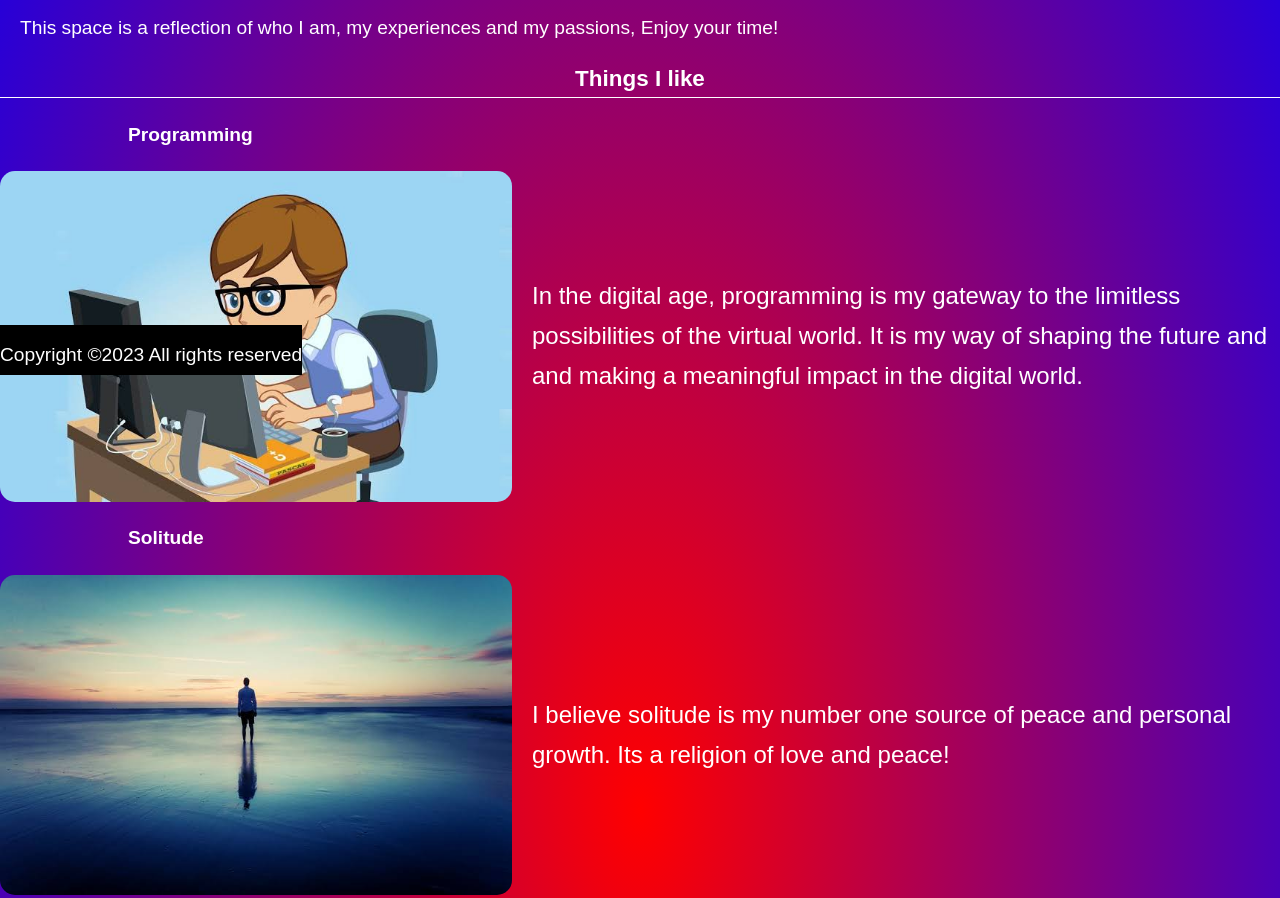
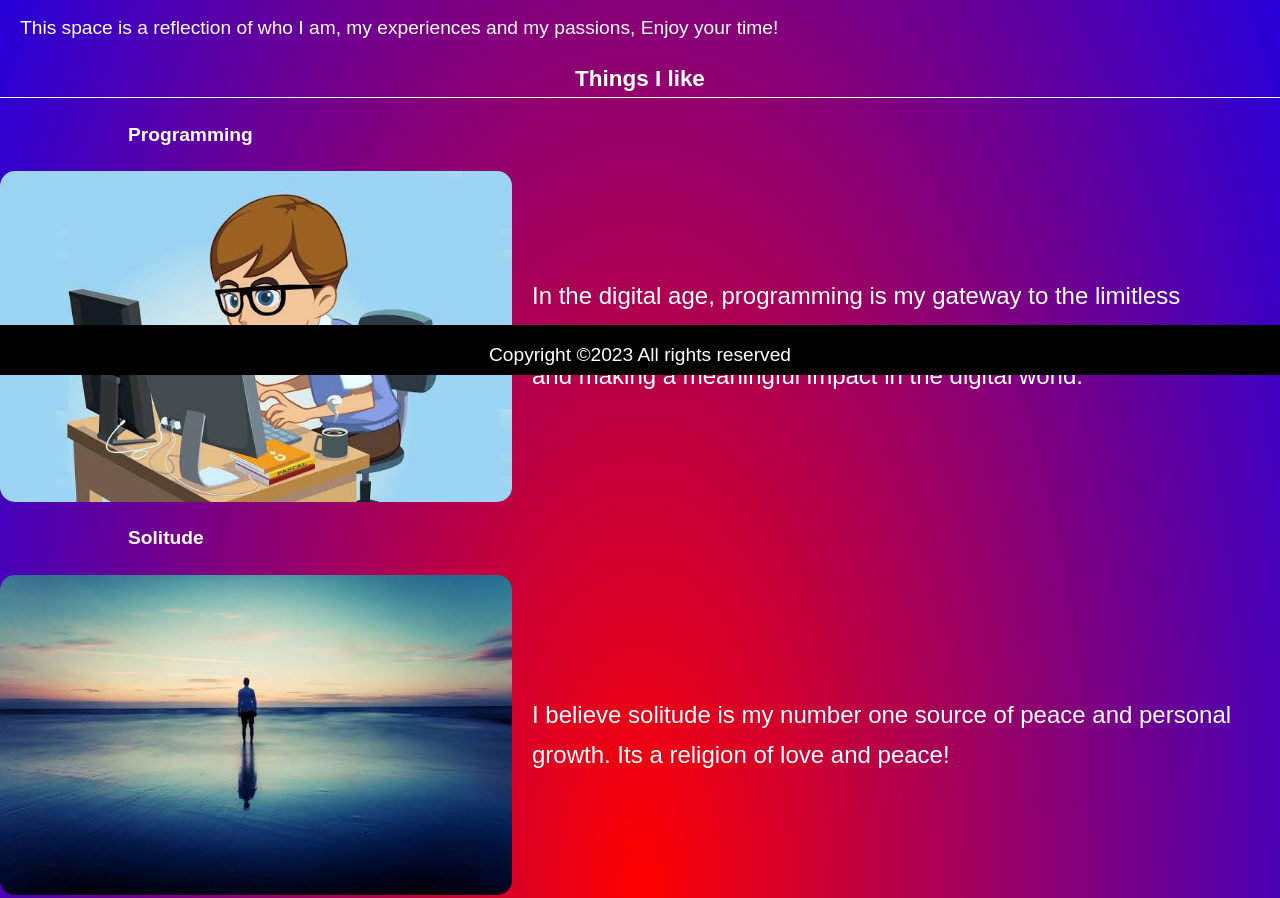
Before and after one commit to Nyanja23/josephmendeswebpage, a plain HTML site: page about/about.html in a window 1280 px wide. Shown: the part 425-1323 px from the top of the page. Drawn offline with Linux system fonts and the light colour scheme.

Commit message:
Update style.css

```diff
--- a/about/style.css
+++ b/about/style.css
@@ -42,12 +42,6 @@ header .links{
     display: flex;
     gap: 1.4rem;
 }
-/*@media screen and (max-width: 514px){
-    header{
-       display: grid;
-       gap: 0px;
-    }
-}*/
 @media screen and (max-width: 462px){
     .hero .offscreen{
         display: none;
@@ -72,6 +66,9 @@ main h3{
     text-align: center;
     border-bottom: 1px solid #fff;
     padding: 5px;
+}
+.hero {
+    margin-bottom: 20vh;
 }
 .hero > div img{
     width: 40%;
@@ -124,7 +121,9 @@ main h3{
 
 footer {
     position: fixed;
+    right: 0;
     bottom: 0;
+    width: 100%;
     text-align: center;
     background: #000;
     height: 50px;
```
